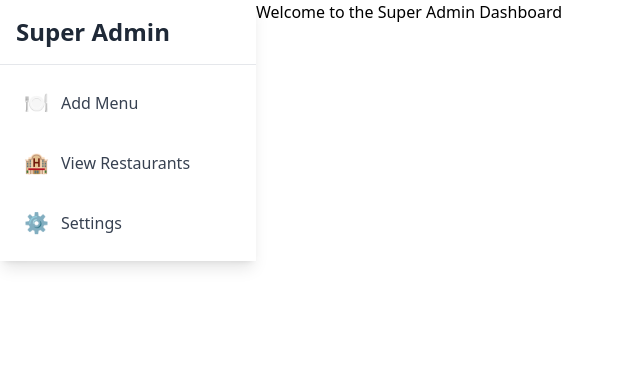
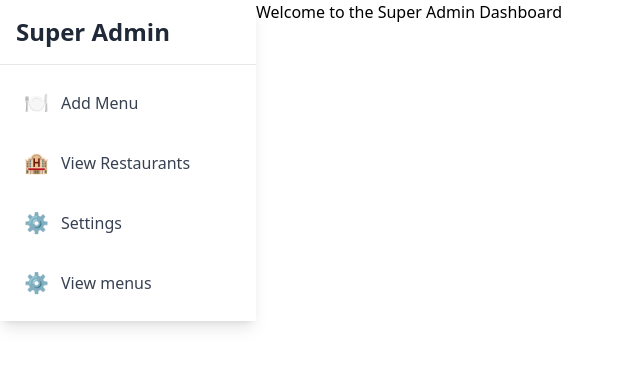
Before and after one commit to aadheil/menucard, a React (Create React App) app: page /dashboard/super-admin in a window 1280 px wide. Shown: the top 366 px of the page, without its empty margins (0-640 px from the left). Built offline with nearby package versions, Linux system fonts and the light colour scheme.

Commit message:
added view menus tab

```diff
--- a/src/App.js
+++ b/src/App.js
@@ -27,7 +27,12 @@ function App() {
           path="settings"
           element={<h1>Settings Section (Dummy Text)</h1>}
         />
+         <Route
+          path="menus"
+          element={<h1>view all menu Section (Dummy Text)</h1>}
+        />
       </Route>
+
     </Routes>
   );
 }
--- a/src/Super-admin/SidebarSA.jsx
+++ b/src/Super-admin/SidebarSA.jsx
@@ -14,6 +14,7 @@ const SidebarSA = ({ isSidebarOpen, toggleSidebar }) => {
     { label: "Add Menu", path: "/dashboard/super-admin/add-menu", icon: "🍽️" },
     { label: "View Restaurants", path: "/dashboard/super-admin/view-restaurants", icon: "🏨" },
     { label: "Settings", path: "/dashboard/super-admin/settings", icon: "⚙️" },
+    { label: "View menus", path: "/dashboard/super-admin/menus", icon: "⚙️" },
   ];
 
   return (
```
Also changed, not shown: 1 other file (tests, documents, lock files or other folders).
